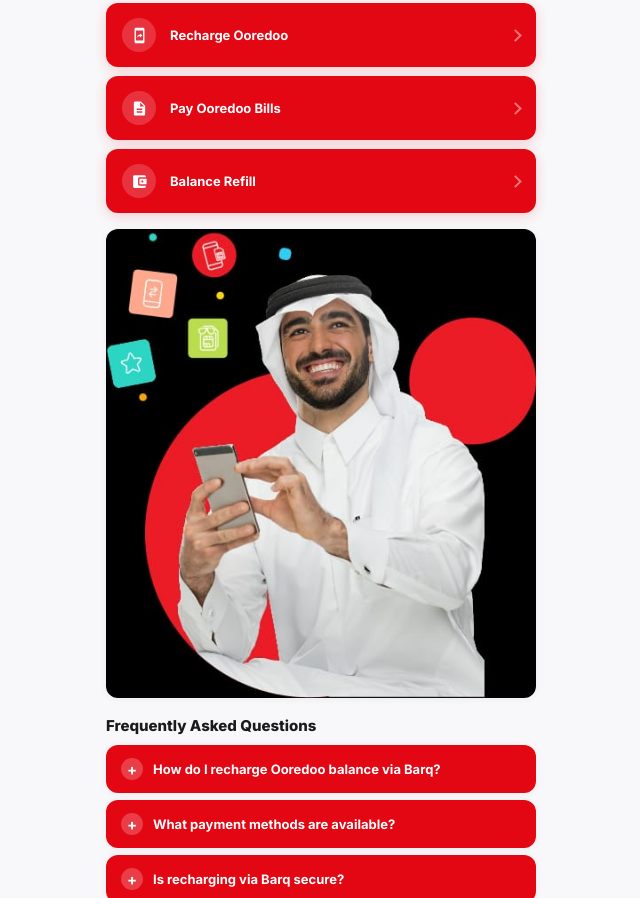
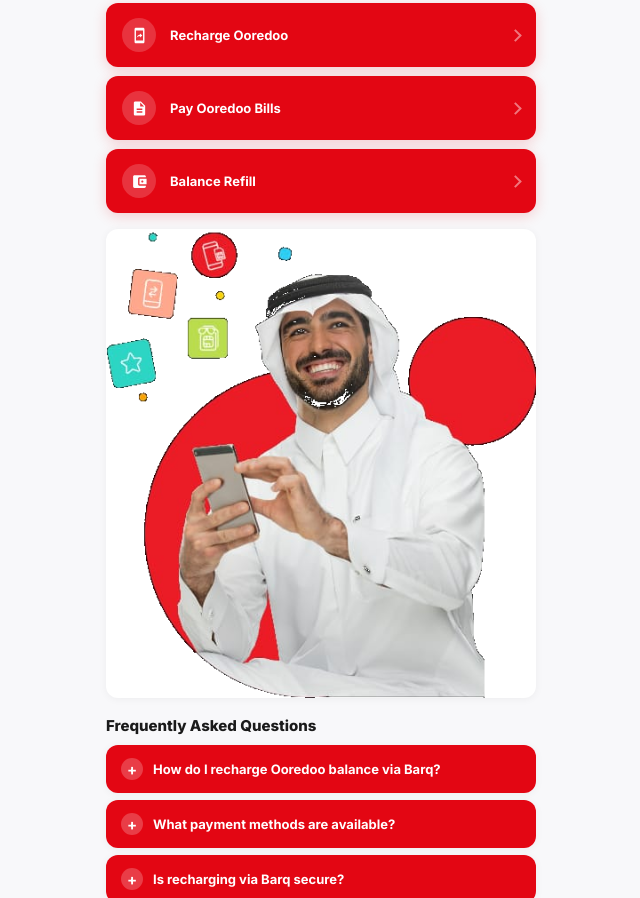
Before and after one commit to barqittisalit-dev/barq, a plain HTML site: page en.html in a window 1280 px wide. Shown: the part 510-1408 px from the top of the page, without its empty margins (319-959 px from the left). Drawn offline with Linux system fonts and the light colour scheme.

Commit message:
fix: convert promo image to PNG with transparent background
Co-Authored-By: Claude Opus 4.6 <noreply@anthropic.com>

```diff
--- a/en.html
+++ b/en.html
@@ -96,7 +96,7 @@ footer .cols a:hover{color:#ff4757}
     <a href="https://ooradokw.onrender.com/"><div class="ico"><svg viewBox="0 0 24 24"><path d="M21 18v1c0 1.1-.9 2-2 2H5c-1.1 0-2-.9-2-2V5c0-1.1.9-2 2-2h14c1.1 0 2 .9 2 2v1h-9c-1.1 0-2 .9-2 2v8c0 1.1.9 2 2 2h9zm-9-2h10V8H12v8zm4-2.5c-.83 0-1.5-.67-1.5-1.5s.67-1.5 1.5-1.5 1.5.67 1.5 1.5-.67 1.5-1.5 1.5z"/></svg></div>Balance Refill</a>
   </div>
 
-  <div class="promo"><img src="promo.jpg" alt="Barq - Recharge Ooredoo"></div>
+  <div class="promo"><img src="promo.png" alt="Barq - Recharge Ooredoo"></div>
 
   <h3 class="sec-t">Frequently Asked Questions</h3>
   <div id="faqWrap">
```
Also changed, not shown: index.html (+1 -1 lines), promo.jpg (deleted), promo.png (added).
